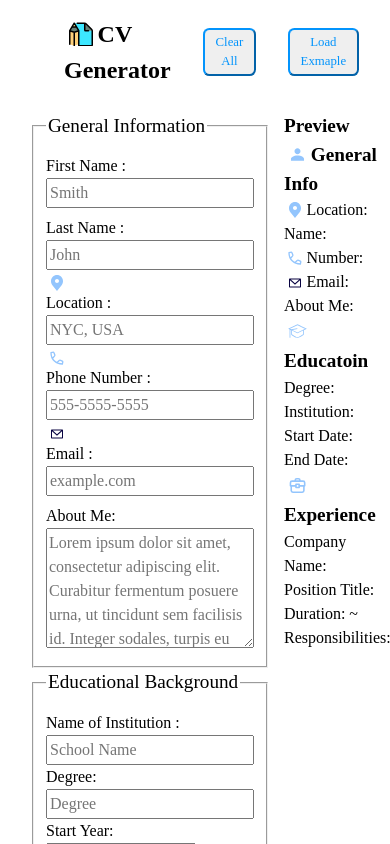
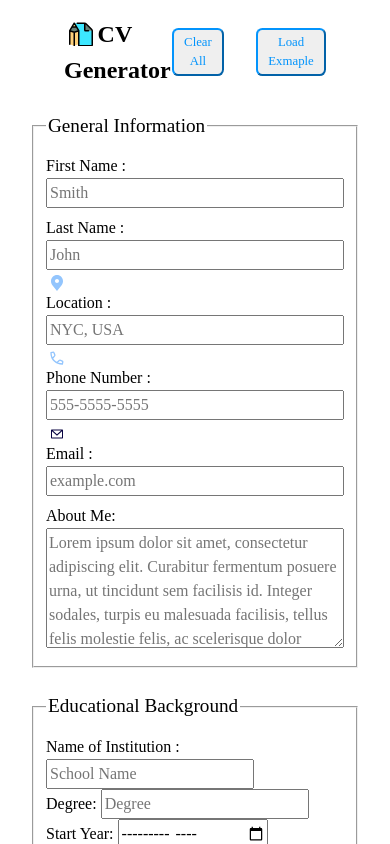
Before and after one commit to SkyMarsh14/CV-Application, a React (Vite) app: page / in a window 390 px wide. Shown: the top 844 px of the page. Built offline with nearby package versions, Linux system fonts and the light colour scheme.

Commit message:
Add mobile responsiveness for form and preview grid layout

```diff
--- a/src/styles/icons.css
+++ b/src/styles/icons.css
@@ -100,4 +100,9 @@ h6::before{
     background-position: center;
     margin:0.5em 0;
     background-color:rgb(152, 152, 222);
+    border-radius: 5px;
+    transition: opacity 0.3s;
 }
+.remove-field-btn:hover{
+    opacity: 0.5;
+}
--- a/src/styles/index.css
+++ b/src/styles/index.css
@@ -27,23 +27,18 @@ legend{
     font-size:600;
 }
 header{
-    grid-area:header;
-}
-form{
-    grid-area:form;
-}
-section.preview{
-    grid-area:preview;
+    grid-column: 1/-1;
 }
 #root{
     display:grid;
-    grid-template-areas:
-    "header header"
-    "form preview"
-    ;
     gap:1em;
-    grid-template-columns: 1fr 1fr;
-    margin:0 2em ;
+    margin:0 2em;
+    grid-template-columns: minmax(150px, 1fr) 2fr;
+}
+@media (max-width:650px) {
+    #root{
+        grid-template-columns: 1fr;
+    }
 }
 textarea{
     width:100%;
@@ -81,3 +76,6 @@ textarea {
     flex-direction: column;
     margin:0.5em 0;
 }
+fieldset{
+    margin-bottom:1.5em ;
+}
--- a/src/styles/preview.css
+++ b/src/styles/preview.css
@@ -43,6 +43,7 @@
 .contacts-preview{
     display:flex;
     justify-content: center;
+    flex-wrap: wrap;
 }
 .experienceOutput>div:nth-child(2){
     font-size:1.1em;
```
